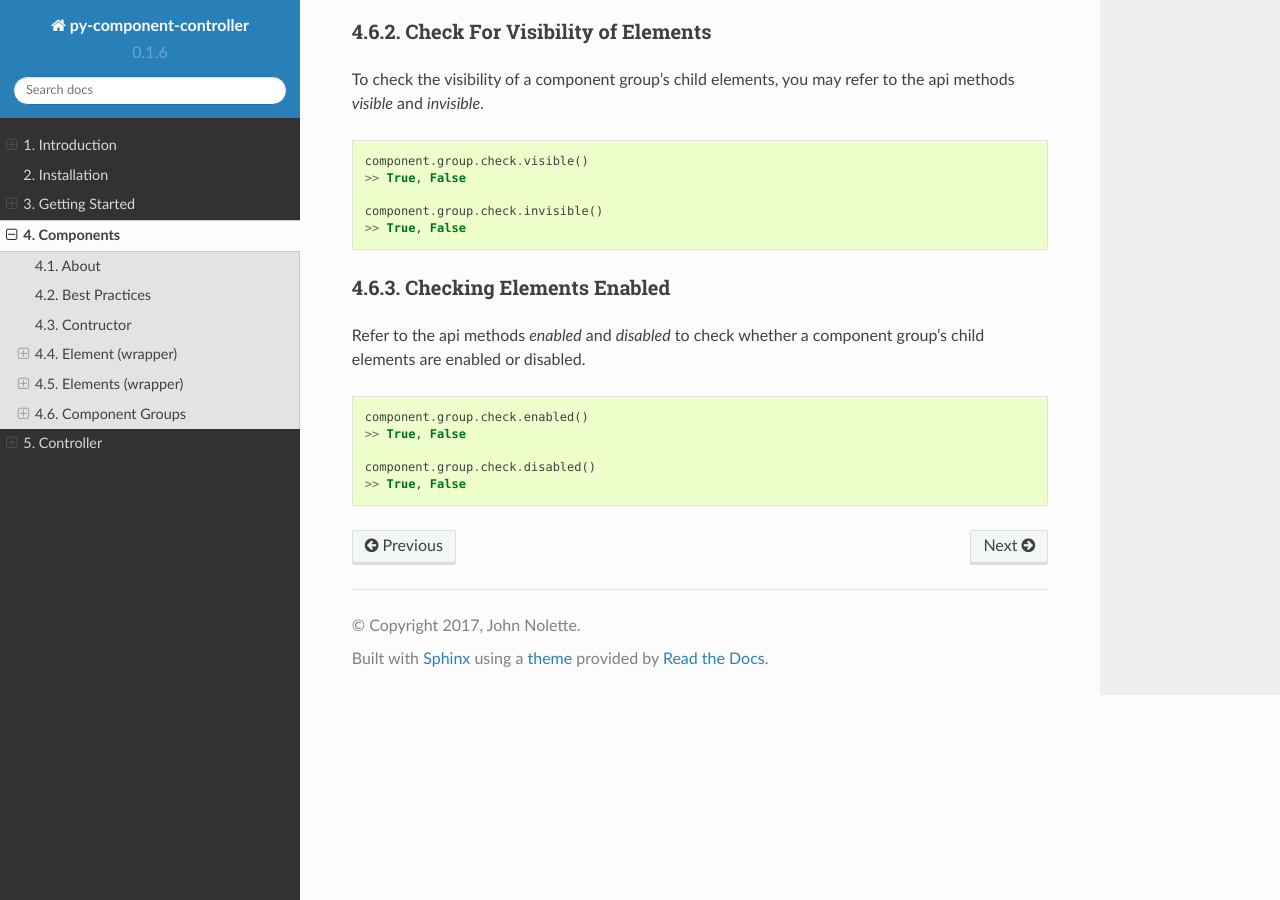
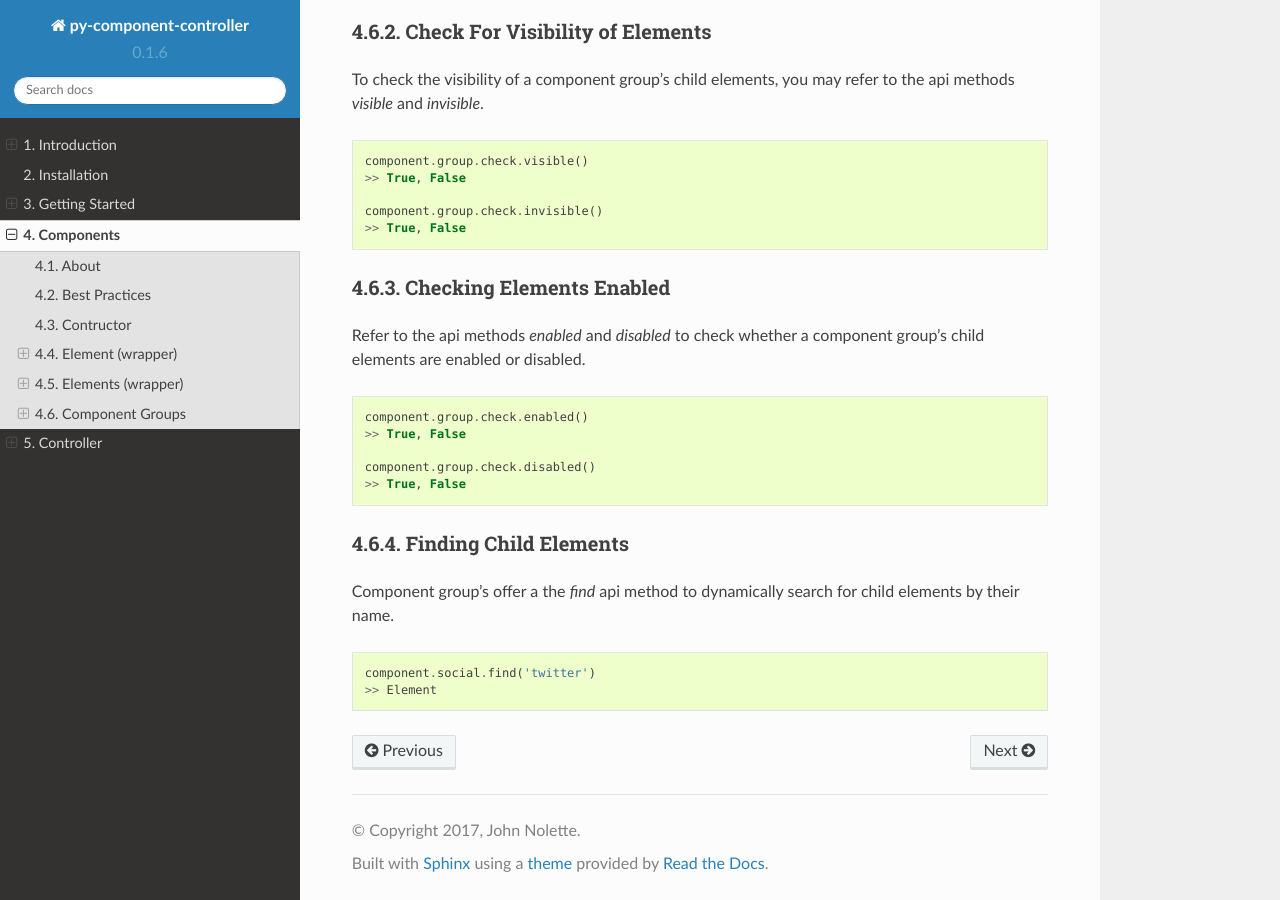
Before and after one commit to neetjn/py-component-controller, a Sphinx documentation site: the page built from docs/source/component.rst, in a window 1280 px wide and 900 px high, scrolled down 12347 px. Built offline with Sphinx 7.4.7 and the Read the Docs theme 2.0.0, drawn with Linux system fonts in a browser that asks for light colours; some of the changed text lies outside the part shown.

Commit message:
Updated docs

```diff
--- a/docs/source/component.rst
+++ b/docs/source/component.rst
@@ -606,7 +606,6 @@ To check the visibility of a component group's child elements, you may refer to
     component.group.check.invisible()
     >> True, False
 
-
 Checking Elements Enabled
 -------------------------
 
@@ -619,3 +618,13 @@ Refer to the api methods `enabled` and `disabled` to check whether a component g
 
     component.group.check.disabled()
     >> True, False
+
+Finding Child Elements
+----------------------
+
+Component group's offer a the `find` api method to dynamically search for child elements by their name.
+
+.. code-block:: python
+
+    component.social.find('twitter')
+    >> Element
```
